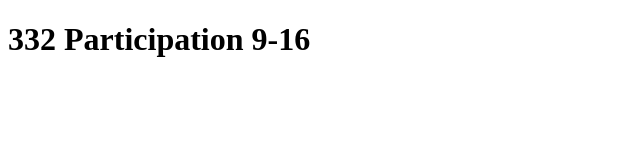
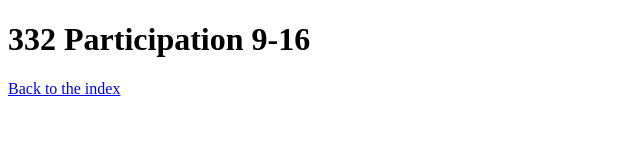
Before and after one commit to connork116/CPSC332, a plain HTML site: page docs/participation/9-16/index.html in a window 1280 px wide. Shown: the whole page, without its empty margins (0-640 px from the left). Drawn offline with Linux system fonts and the light colour scheme.

Commit message:
Added back to index

```diff
--- a/docs/participation/9-16/index.html
+++ b/docs/participation/9-16/index.html
@@ -17,7 +17,7 @@ Fall 2022
     <h1>
         332 Participation 9-16
     </h1>
-
+    <a href="../../">Back to the index</a>
 </body>
 
 </html>
```
